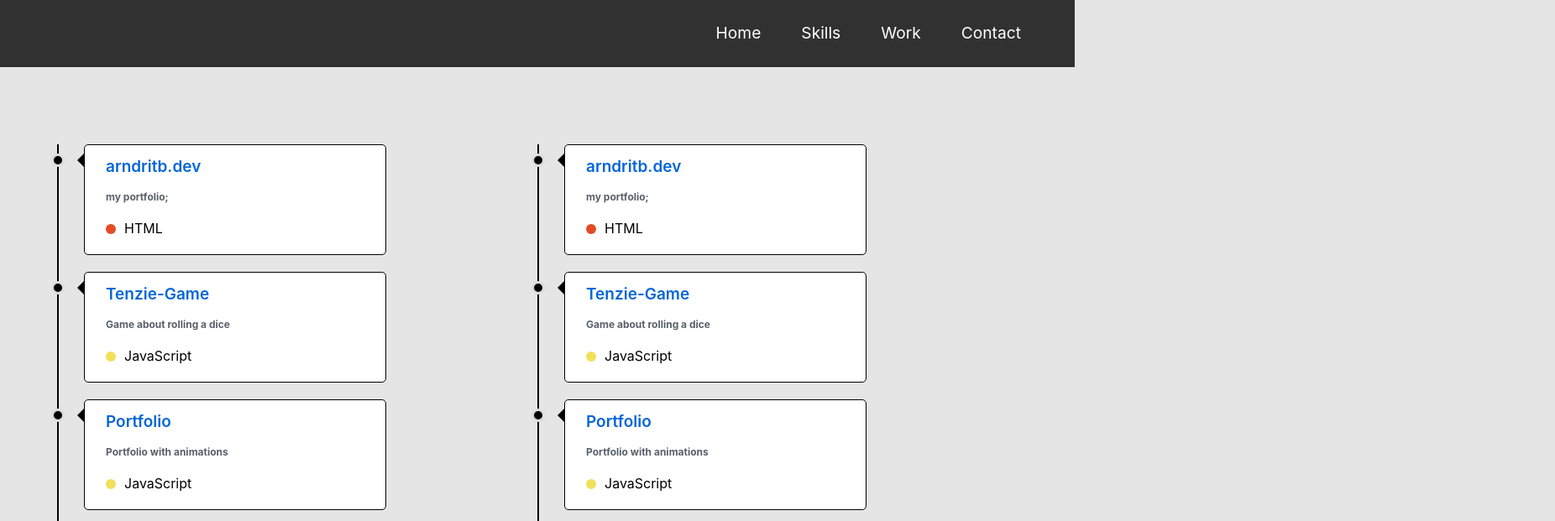
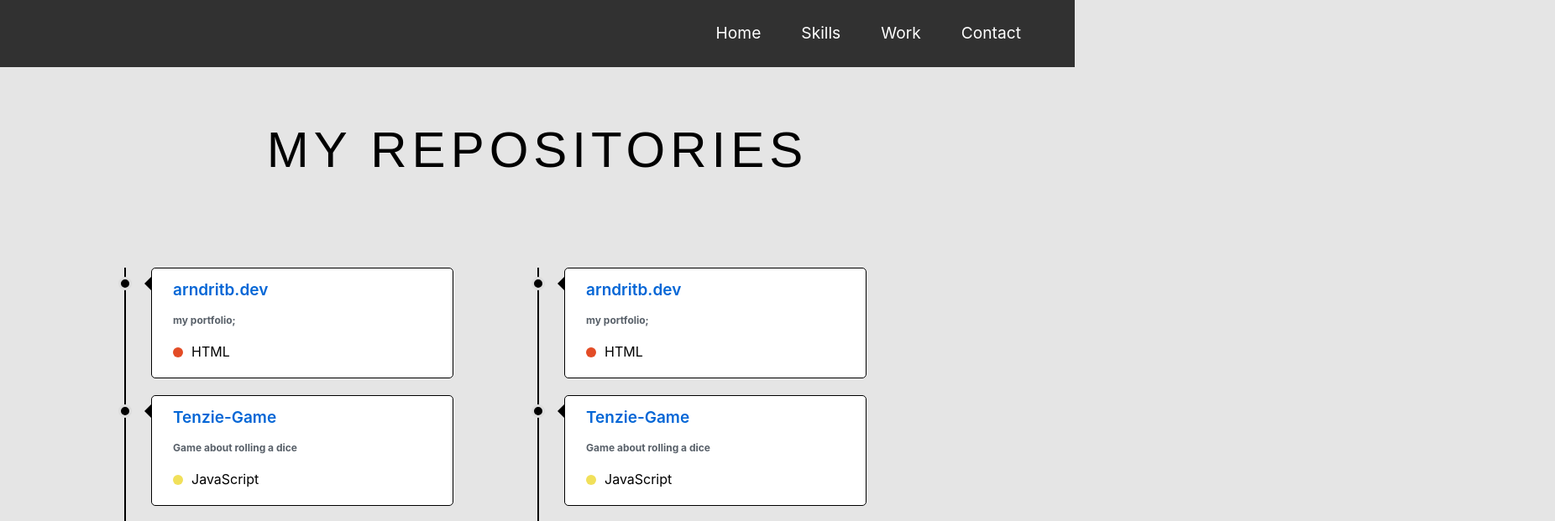
Before and after one commit to arndritb/starlabs-project, a React (Create React App) app in the folder starlabs/: page /work in a window 1280 px wide. Shown: the top 621 px of the page at 84% size, 1852 px wide, since content can reach past the window. Built offline with nearby package versions, Linux system fonts and the light colour scheme.

Commit message:
added title to workpage

```diff
--- a/starlabs/src/Components/Pages/Work.css
+++ b/starlabs/src/Components/Pages/Work.css
@@ -1,8 +1,10 @@
 .workbox{
-    height: 80vh;
-    display: flex;
+    /* height: 80vh; */
+    /* display: flex; */
+    display: block;
     justify-content: center;
     align-items: center;
+    /* margin-top: 500px; */
     /* z-index: 10; */
 }
 
@@ -12,19 +14,30 @@
     /* display: flex; */
     justify-content: center;
     align-items: center;
-    grid-gap: 10rem;
+    grid-gap: 5rem;
     padding: 1rem 50%;
     /* font-size: 1.2rem; */
 
     height: 100%;
     /* width: 100%; */
-    max-width: 1500px;
+    max-width: 1000px;
     /* background-color: black; */
     /* border: solid #000 2px;
     border-radius: 3px;  */
     /* margin-left: 25%; */
 }
 
+
+.helloja{
+    margin-top: 5%;
+    text-align: center;
+    z-index: 1;
+    font: 300 60px 'Oswald', sans-serif;
+    color: #000;
+    text-transform: uppercase;
+    letter-spacing: 6px;
+
+}
 
 
 .timeline-area{
--- a/starlabs/src/Components/Pages/Work.js
+++ b/starlabs/src/Components/Pages/Work.js
@@ -5,7 +5,10 @@ import './Work.css'
 export const Work = () => {
     return(
         <div className="workbox">
+
+            <h1 className='helloja'>My repositories</h1>
             <div className="innerworkbox">
+
 
                 <div className="timeline-area">
                     <div className='divi'>
```
